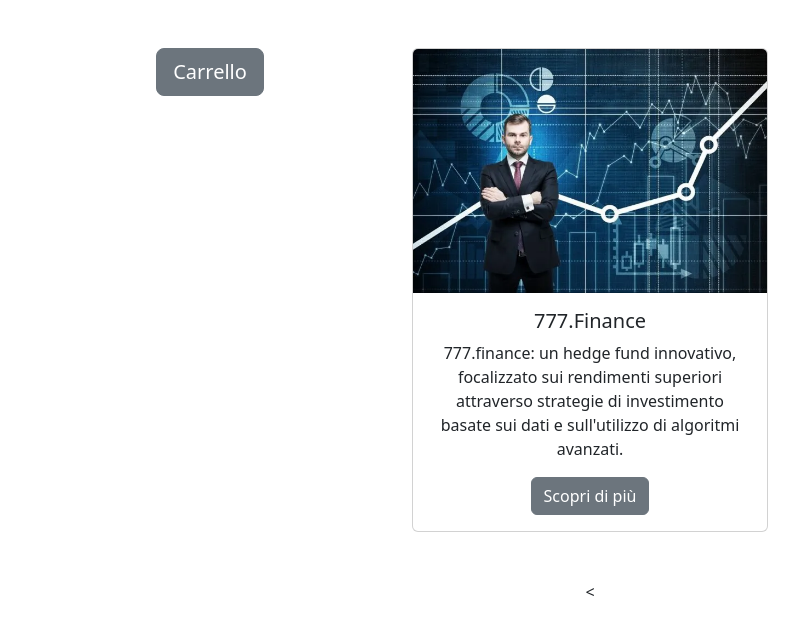
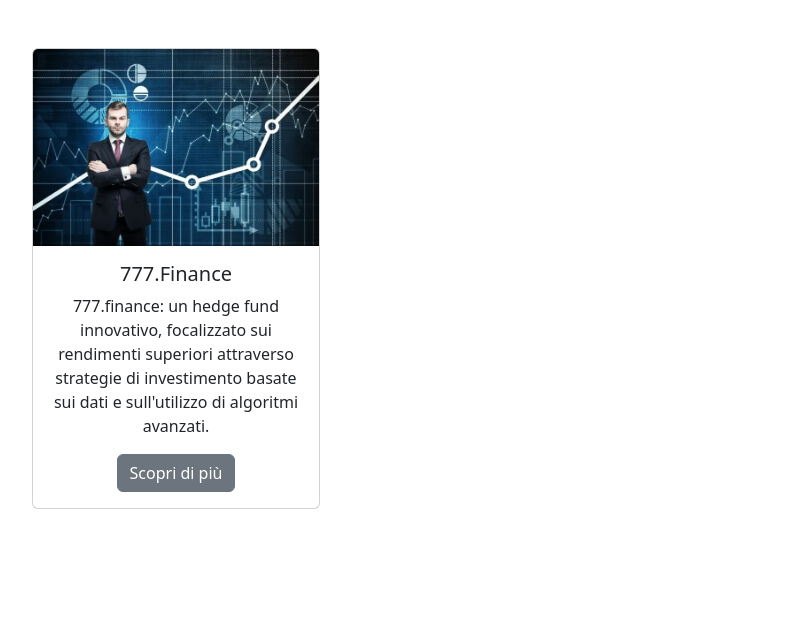
Before and after one commit to renzomancini05/TracciaB_VDi_2024, a PHP site: page /shop.php in a window 1280 px wide. Shown: the part 64-699 px from the top of the page, without its empty margins (50-849 px from the left). Run offline with PHP 8.4, Linux system fonts and the light colour scheme.

Commit message:
modificato shop.php

```diff
--- a/Code/shop.php
+++ b/Code/shop.php
@@ -6,53 +6,23 @@
   <head>
     <meta charset="utf-8">
     <meta name="viewport" content="width=device-width, initial-scale=1">
-    <title>Bootstrap demo</title>
     <link href="https://cdn.jsdelivr.net/npm/bootstrap@5.3.3/dist/css/bootstrap.min.css" rel="stylesheet" integrity="sha384-QWTKZyjpPEjISv5WaRU9OFeRpok6YctnYmDr5pNlyT2bRjXh0JMhjY6hW+ALEwIH" crossorigin="anonymous">
   </head>
   <body>
+    <script src="https://cdn.jsdelivr.net/npm/bootstrap@5.3.3/dist/js/bootstrap.bundle.min.js" integrity="sha384-YvpcrYf0tY3lHB60NNkmXc5s9fDVZLESaAA55NDzOxhy9GkcIdslK1eN7N6jIeHz" crossorigin="anonymous"></script>
     <div class="container text-center">
       <div class="row align-items-start my-5">
         <div class="col">
-    <a class="btn btn-secondary btn-lg" href="Carrello.php" role="button">Carrello</a>
-    </div>
-    <div class="col">
-
-    <div class="card" style="width: 18  rem;">
-  <img src="img/Hedge.jpg" class="card-img-top" alt="...">
+          <div class="card" style="width: 18rem;">
+            <img src="img/Hedge.jpg" class="card-img-top">
             <div class="card-body">
               <h5 class="card-title">777.Finance</h5>
               <p class="card-text">777.finance: un hedge fund innovativo, focalizzato sui rendimenti superiori attraverso strategie di investimento basate sui dati e sull'utilizzo di algoritmi avanzati.</p>
               <a href="777Finance.php" class="btn btn-secondary">Scopri di più</a>
             </div>
-
-</div>
-
-
-    </div>
-    <div class="col">
-
-</div>
-    </div>
-    <div class="col">
-    <
-</div>
-
           </div>
         </div>
       </div>
-
-
-
-
-
-
-
-
-
-
-
-
-
-  <script src="https://cdn.jsdelivr.net/npm/bootstrap@5.3.3/dist/js/bootstrap.bundle.min.js" integrity="sha384-YvpcrYf0tY3lHB60NNkmXc5s9fDVZLESaAA55NDzOxhy9GkcIdslK1eN7N6jIeHz" crossorigin="anonymous"></script>
+    </div>
   </body>
 </html>
```
Lines whose indentation alone changed are shown as unchanged.
